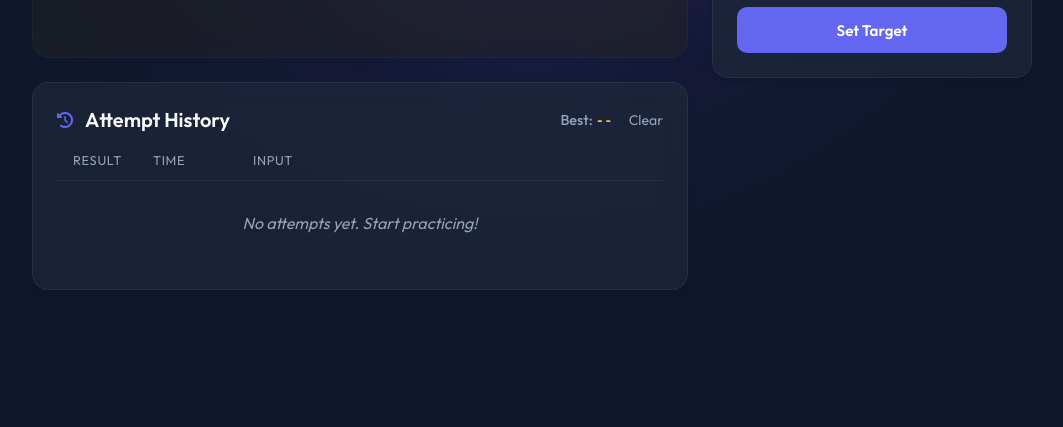
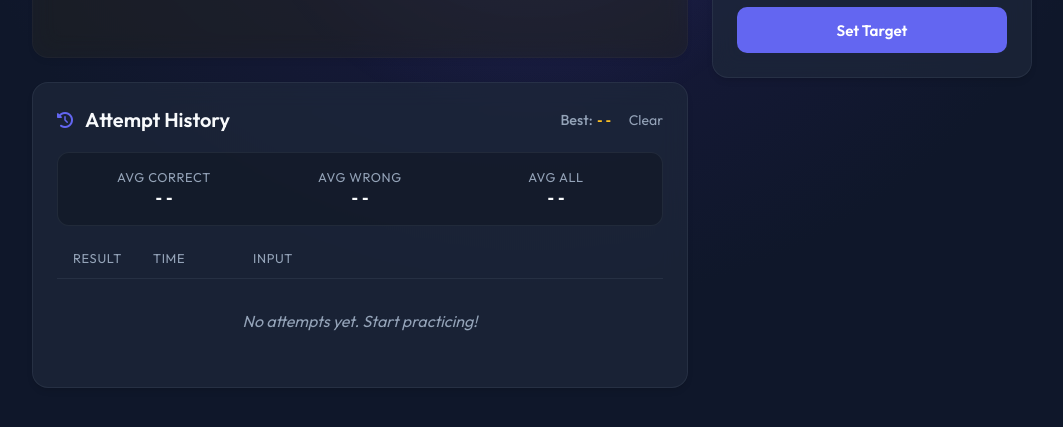
Before and after one commit to gabrielqmatos88/pwd-trainer, a plain HTML site: page index.html in a window 1280 px wide. Both pictures are taken after a click on the button "Clear". Shown: the part 307-734 px from the top of the page, without its empty margins (108-1171 px from the left). Drawn offline with Linux system fonts and the light colour scheme.

Commit message:
feat: Add average attempt time statistics for correct, wrong, and all attempts to the UI.

```diff
--- a/index.html
+++ b/index.html
@@ -50,6 +50,22 @@
                             <button id="clear-history-btn" class="text-btn">Clear</button>
                         </div>
                     </div>
+
+                    <div class="stats-container">
+                        <div class="stat-item">
+                            <span class="stat-label">Avg Correct</span>
+                            <span class="stat-value" id="avg-correct">--</span>
+                        </div>
+                        <div class="stat-item">
+                            <span class="stat-label">Avg Wrong</span>
+                            <span class="stat-value" id="avg-wrong">--</span>
+                        </div>
+                        <div class="stat-item">
+                            <span class="stat-label">Avg All</span>
+                            <span class="stat-value" id="avg-all">--</span>
+                        </div>
+                    </div>
+
                     <div class="table-header">
                         <span>Result</span>
                         <span>Time</span>
--- a/script.js
+++ b/script.js
@@ -4,6 +4,7 @@ document.addEventListener('DOMContentLoaded', () => {
     let startTime = null;
     let timerInterval = null;
     let isTiming = false;
+    let attempts = []; // Store attempt objects: { duration, isCorrect }
 
     // DOM Elements
     const targetInput = document.getElementById('target-password');
@@ -19,6 +20,10 @@ document.addEventListener('DOMContentLoaded', () => {
     const attemptsList = document.getElementById('attempts-list');
     const clearHistoryBtn = document.getElementById('clear-history-btn');
     const bestTimeDisplay = document.getElementById('best-time-display');
+
+    const avgCorrectDisplay = document.getElementById('avg-correct');
+    const avgWrongDisplay = document.getElementById('avg-wrong');
+    const avgAllDisplay = document.getElementById('avg-all');
 
     let bestTime = Infinity;
 
@@ -130,6 +135,9 @@ document.addEventListener('DOMContentLoaded', () => {
         const duration = (Date.now() - startTime) / 1000;
         const isCorrect = attemptText === targetPassword;
 
+        attempts.push({ duration, isCorrect });
+        updateStats();
+
         addAttemptToHistory(attemptText, duration, isCorrect);
 
         // Feedback
@@ -226,7 +234,35 @@ document.addEventListener('DOMContentLoaded', () => {
         attemptsList.innerHTML = '<li class="empty-state">No attempts yet. Start practicing!</li>';
         bestTime = Infinity;
         bestTimeDisplay.textContent = '--';
+        attempts = [];
+        updateStats();
     });
+
+    function updateStats() {
+        if (attempts.length === 0) {
+            avgCorrectDisplay.textContent = '--';
+            avgWrongDisplay.textContent = '--';
+            avgAllDisplay.textContent = '--';
+            return;
+        }
+
+        const correctAttempts = attempts.filter(a => a.isCorrect);
+        const wrongAttempts = attempts.filter(a => !a.isCorrect);
+
+        const avgCorrect = correctAttempts.length > 0
+            ? (correctAttempts.reduce((sum, a) => sum + a.duration, 0) / correctAttempts.length).toFixed(2) + 's'
+            : '--';
+
+        const avgWrong = wrongAttempts.length > 0
+            ? (wrongAttempts.reduce((sum, a) => sum + a.duration, 0) / wrongAttempts.length).toFixed(2) + 's'
+            : '--';
+
+        const avgAll = (attempts.reduce((sum, a) => sum + a.duration, 0) / attempts.length).toFixed(2) + 's';
+
+        avgCorrectDisplay.textContent = avgCorrect;
+        avgWrongDisplay.textContent = avgWrong;
+        avgAllDisplay.textContent = avgAll;
+    }
 
     // Utility to prevent XSS in history
     function escapeHtml(text) {
--- a/style.css
+++ b/style.css
@@ -292,6 +292,39 @@ button {
     color: var(--error);
 }
 
+/* Stats Container */
+.stats-container {
+    display: grid;
+    grid-template-columns: repeat(3, 1fr);
+    gap: 1rem;
+    margin-bottom: 1.5rem;
+    padding: 1rem;
+    background: rgba(0, 0, 0, 0.2);
+    border-radius: 12px;
+    border: 1px solid var(--card-border);
+}
+
+.stat-item {
+    display: flex;
+    flex-direction: column;
+    align-items: center;
+    gap: 0.25rem;
+}
+
+.stat-label {
+    font-size: 0.8rem;
+    color: var(--text-muted);
+    text-transform: uppercase;
+    letter-spacing: 0.05em;
+}
+
+.stat-value {
+    font-family: 'Courier New', Courier, monospace;
+    font-size: 1.1rem;
+    font-weight: 700;
+    color: var(--text-main);
+}
+
 /* History List */
 .table-header {
     display: grid;
```
